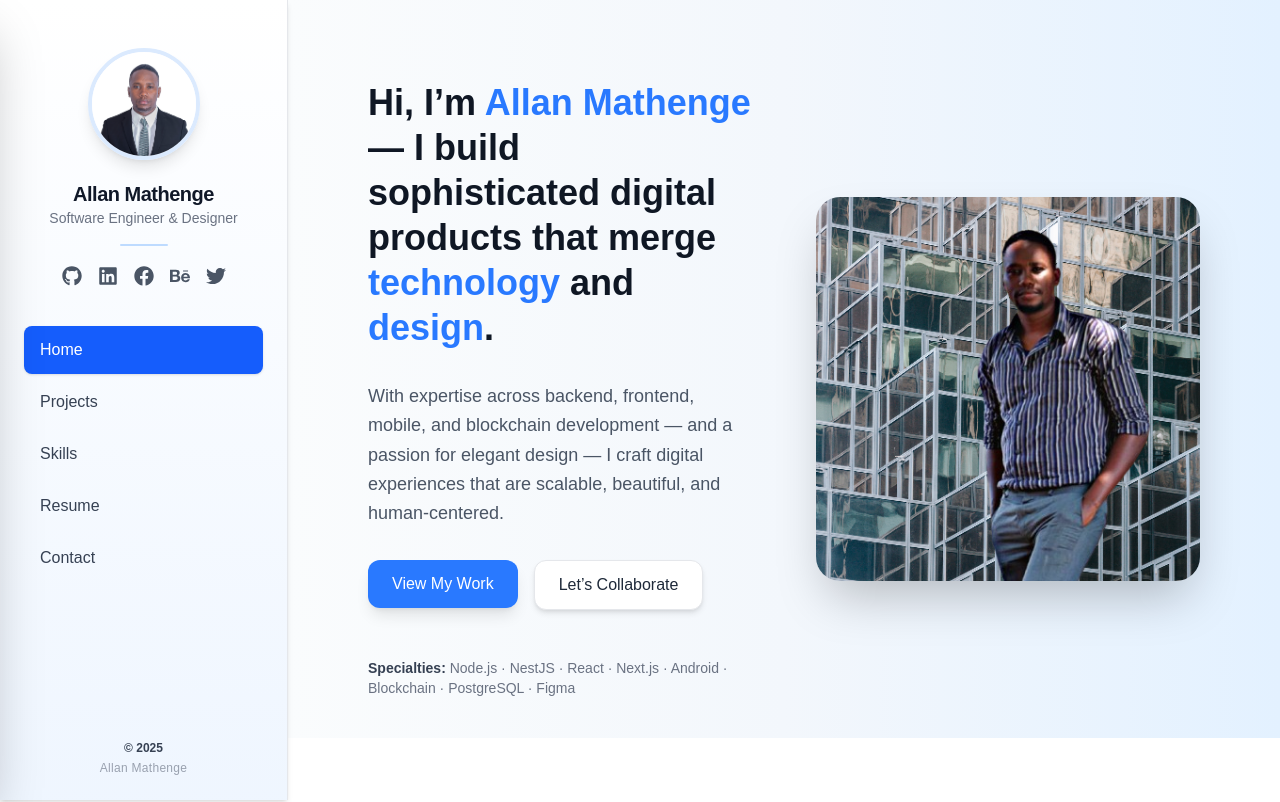
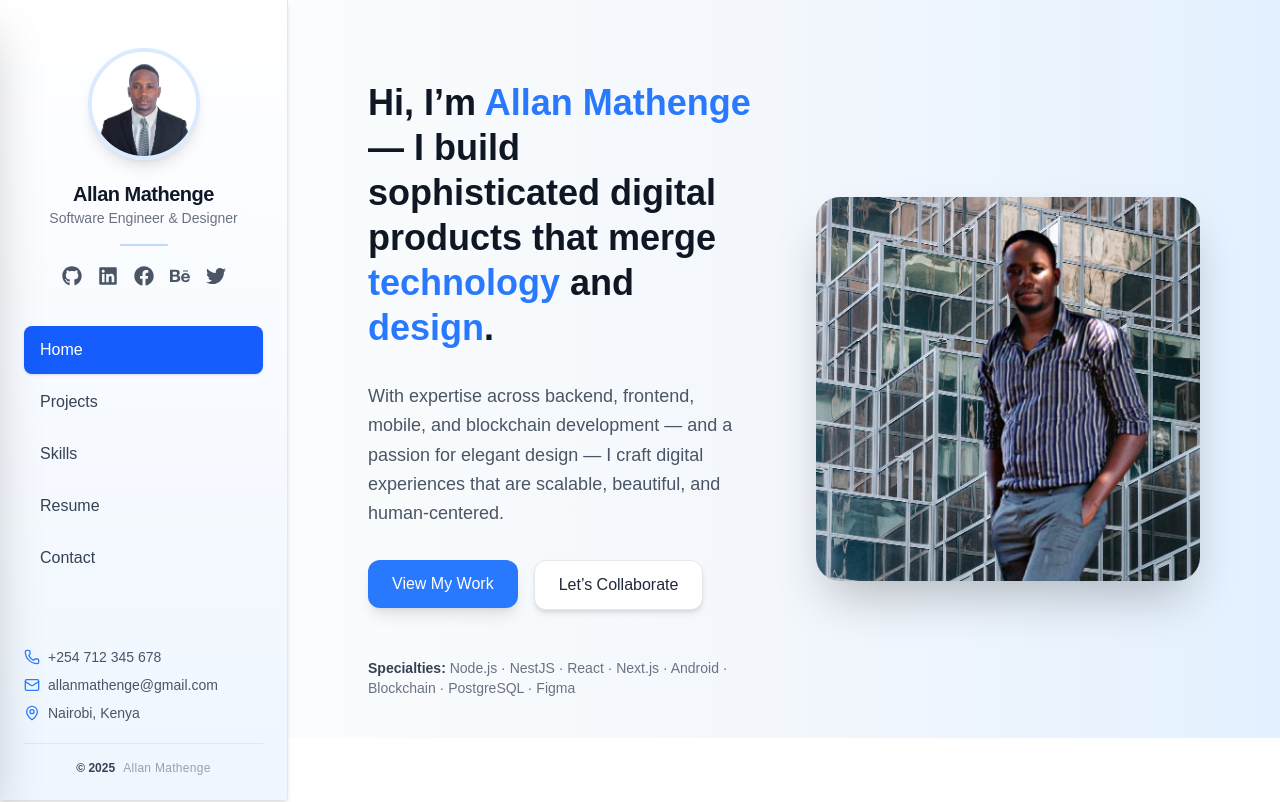
Before and after one commit to ALLAN-star-glitch/allan-portfolio-website, a Next.js app: page / in a window 1280 px wide. Shown: the top 802 px of the page. Built offline with nearby package versions, Linux system fonts and the light colour scheme; no server answers.

Commit message:
updated footer and sidebar logic

```diff
--- a/components/layouts/MobileFooter.tsx
+++ b/components/layouts/MobileFooter.tsx
@@ -1,5 +1,8 @@
+"use client";
+
 import Link from "next/link";
 import { navLinks, socialLinks } from "@/lib/constants";
+import { Phone, Mail, MapPin } from "lucide-react";
 
 export default function MobileFooter() {
   return (
@@ -11,8 +14,24 @@
           <p className="text-sm text-gray-500">Software Engineer & Designer</p>
         </div>
 
+        {/* Contact Info */}
+        <div className="flex flex-col items-center gap-2 text-sm text-gray-600 mt-2">
+          <div className="flex items-center gap-2">
+            <Phone className="w-4 h-4 text-blue-500" />
+            <span>+254 712 345 678</span>
+          </div>
+          <div className="flex items-center gap-2">
+            <Mail className="w-4 h-4 text-blue-500" />
+            <span>allanmathenge@gmail.com</span>
+          </div>
+          <div className="flex items-center gap-2">
+            <MapPin className="w-4 h-4 text-blue-500" />
+            <span>Nairobi, Kenya</span>
+          </div>
+        </div>
+
         {/* Navigation Links */}
-        <div className="flex flex-wrap justify-center gap-4 mt-2">
+        <div className="flex flex-wrap justify-center gap-4 mt-3">
           {navLinks.map((link) => (
             <Link
               key={link.name}
@@ -25,7 +44,7 @@
         </div>
 
         {/* Social Links */}
-        <div className="flex gap-4 mt-2">
+        <div className="flex gap-4 mt-3">
           {socialLinks.map((social) => (
             <Link
               key={social.name}
@@ -40,9 +59,11 @@
         </div>
 
         {/* Copyright */}
-        <p className="text-gray-400 text-xs mt-4 text-center">
-          &copy; {new Date().getFullYear()} Allan Mathenge. All rights reserved.
-        </p>
+        <div className="flex items-center justify-center gap-2 text-gray-400 text-xs mt-4">
+          <span>© {new Date().getFullYear()}</span>
+          <span className="text-gray-400">•</span>
+          <span>Allan Mathenge</span>
+        </div>
       </div>
     </footer>
   );
--- a/components/layouts/Sidebar.tsx
+++ b/components/layouts/Sidebar.tsx
@@ -5,6 +5,7 @@
 import Link from "next/link";
 import { navLinks, socialLinks } from "@/lib/constants";
 import SidebarItem from "./SidebarItem";
+import { MapPin, Mail, Phone } from "lucide-react"; // elegant icons
 
 export default function Sidebar() {
   const [isOpen, setIsOpen] = useState(false);
@@ -61,12 +62,30 @@
           </nav>
         </div>
 
-        {/* Footer */}
-        <div className="text-center text-xs text-gray-500 mb-6">
-          <p className="font-semibold text-gray-700 mb-1">
-            © {new Date().getFullYear()}
-          </p>
-          <p className="text-gray-400 tracking-wide">Allan Mathenge</p>
+        {/* Contact Info */}
+        <div className="px-6 mb-6 space-y-2 text-sm text-gray-600">
+          <div className="flex items-center gap-2">
+            <Phone className="w-4 h-4 text-blue-500" />
+            <span>+254 712 345 678</span>
+          </div>
+          <div className="flex items-center gap-2">
+            <Mail className="w-4 h-4 text-blue-500" />
+            <span>allanmathenge@gmail.com</span>
+          </div>
+          <div className="flex items-center gap-2">
+            <MapPin className="w-4 h-4 text-blue-500" />
+            <span>Nairobi, Kenya</span>
+          </div>
+
+          {/* Footer */}
+          {/* Footer */}
+          <div className="flex items-center justify-center gap-2 text-xs text-gray-500 mt-5 border-t border-gray-200 pt-4">
+            <span className="font-semibold text-gray-700">
+              © {new Date().getFullYear()}
+            </span>
+            <span className="text-gray-400 tracking-wide">Allan Mathenge</span>
+          </div>
+
         </div>
       </aside>
 
@@ -76,7 +95,7 @@
         <Link href="/">
           <div className="relative w-10 h-10">
             <Image
-              src="/logo.png" // <-- replace with your logo path
+              src="/logo.png"
               alt="Logo"
               width={40}
               height={40}
@@ -178,17 +197,34 @@
                 key={link.name}
                 name={link.name}
                 href={link.href}
+                icon={link.icon}
                 onClick={() => setIsOpen(false)}
               />
             ))}
           </nav>
 
-          {/* Footer */}
-          <div className="text-center text-xs text-gray-500 mt-10">
-            <p className="font-semibold text-gray-700 mb-1">
-              © {new Date().getFullYear()}
-            </p>
-            <p className="text-gray-400 tracking-wide">Allan Mathenge</p>
+          {/* Contact Info + Footer */}
+          <div className="mt-10 text-sm text-gray-600 space-y-2">
+            <div className="flex items-center gap-2">
+              <Phone className="w-4 h-4 text-blue-500" />
+              <span>+254 712 345 678</span>
+            </div>
+            <div className="flex items-center gap-2">
+              <Mail className="w-4 h-4 text-blue-500" />
+              <span>allanmathenge@gmail.com</span>
+            </div>
+            <div className="flex items-center gap-2">
+              <MapPin className="w-4 h-4 text-blue-500" />
+              <span>Nairobi, Kenya</span>
+            </div>
+
+            <div className="flex items-center justify-center gap-2 text-xs text-gray-500 mt-5 border-t border-gray-200 pt-4">
+              <span className="font-semibold text-gray-700">
+                © {new Date().getFullYear()}
+              </span>
+              <span className="text-gray-400 tracking-wide">Allan Mathenge</span>
+            </div>
+
           </div>
         </div>
       </aside>
--- a/components/layouts/SidebarItem.tsx
+++ b/components/layouts/SidebarItem.tsx
@@ -6,24 +6,27 @@
 interface SidebarItemProps {
   name: string;
   href: string;
-  onClick?: () => void; // ✅ Add this line
+  icon?: React.ReactNode; // ✅ new prop for icons
+  onClick?: () => void;
 }
 
-export default function SidebarItem({ name, href, onClick }: SidebarItemProps) {
+export default function SidebarItem({ name, href, icon, onClick }: SidebarItemProps) {
   const pathname = usePathname();
   const isActive = pathname === href;
 
   return (
     <Link
       href={href}
-      onClick={onClick} // ✅ Pass it safely
-      className={`block px-4 py-3 rounded-lg font-medium transition-all duration-300 ${
+      onClick={onClick}
+      className={`flex items-center gap-3 px-4 py-3 rounded-lg font-medium transition-all duration-300 ${
         isActive
           ? "bg-blue-600 text-white shadow-sm"
           : "text-gray-700 hover:bg-blue-100 hover:text-blue-700"
       }`}
     >
-      {name}
+      {/* ✅ Show icon before text */}
+      {icon && <span className="text-blue-600">{icon}</span>}
+      <span>{name}</span>
     </Link>
   );
 }
--- a/lib/constants.tsx
+++ b/lib/constants.tsx
@@ -4,14 +4,19 @@
   FaFacebook,
   FaBehance,
   FaTwitter,
+  FaHome,
+  FaProjectDiagram,
+  FaTools,
+  FaFileAlt,
+  FaEnvelope,
 } from "react-icons/fa";
 
 export const navLinks = [
-  { name: "Home", href: "/" },
-  { name: "Projects", href: "/projects" },
-  { name: "Skills", href: "/skills" },
-  { name: "Resume", href: "/resume" },
-  { name: "Contact", href: "/contact" },
+  { name: "Home", href: "/", icon: <FaHome size={18} /> },
+  { name: "Projects", href: "/projects", icon: <FaProjectDiagram size={18} /> },
+  { name: "Skills", href: "/skills", icon: <FaTools size={18} /> },
+  { name: "Resume", href: "/resume", icon: <FaFileAlt size={18} /> },
+  { name: "Contact", href: "/contact", icon: <FaEnvelope size={18} /> },
 ];
 
 export const socialLinks = [
```
